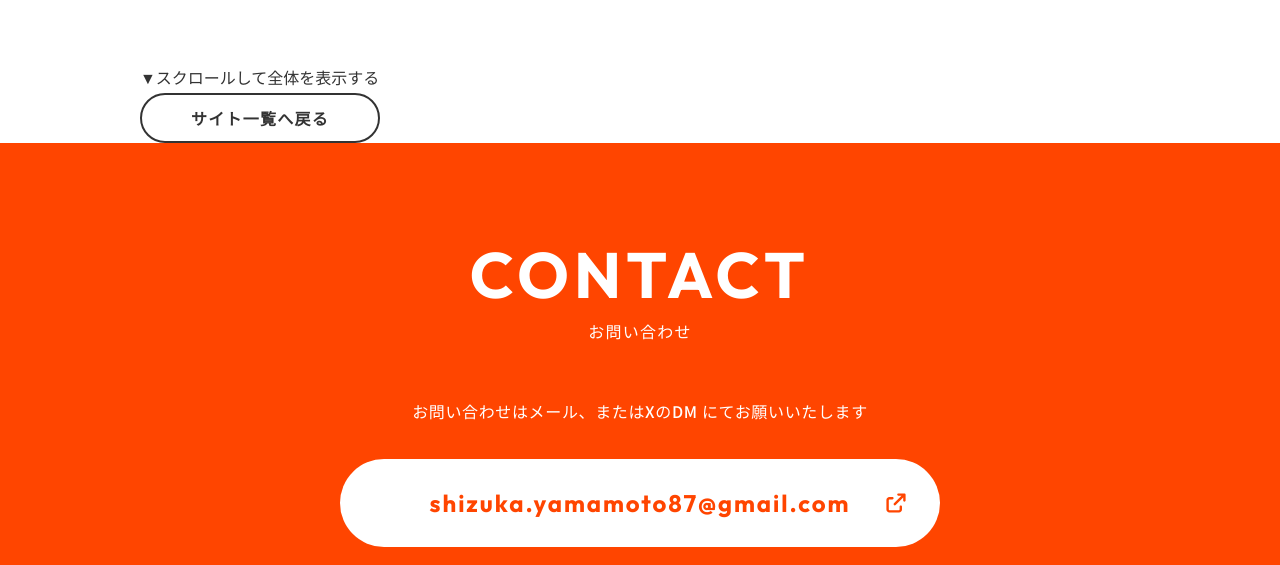
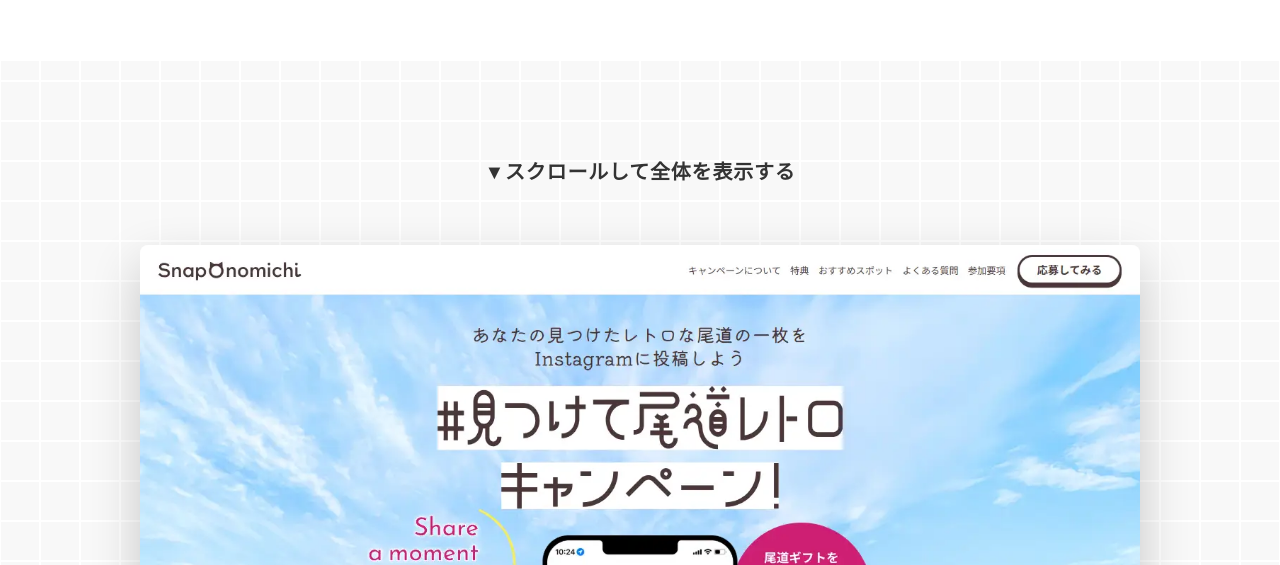
Before and after one commit to shiz-87/my-portfolio, a plain HTML site: page public/works-detail.html in a window 1280 px wide. Shown: the part 3640-4205 px from the top of the page. Drawn offline with Linux system fonts and the light colour scheme.

Commit message:
feat: 実績詳細ページのキャプチャセクション実装
- 全体キャプチャ画像のスクロール表示エリア（p-work-capture）を追加
- SP/PCで画像の出し分け（pictureタグ）とレスポンシブ対応
- スクロールバーを常時表示のカスタムデザイン（Mac風）に設定

```diff
--- a/public/works-detail.html
+++ b/public/works-detail.html
@@ -330,10 +330,25 @@
         <section class="p-work-capture">
           <div class="l-inner">
             <p class="p-work-capture__text">▼スクロールして全体を表示する</p>
-            <div class="p-work-capture__frame"></div>
-            <div class="p-work-capture__button">
-              <a href="#" target="_blank" class="c-button">サイト一覧へ戻る</a>
-            </div>
+            <figure class="p-work-capture__frame">
+              <div class="p-work-capture__scroll">
+                <picture>
+                  <source
+                    media="(min-width: 768px)"
+                    srcset="./assets/img/works-onomichi-full.webp"
+                    width="1412"
+                    height="11849"
+                  />
+                  <img
+                    src="./assets/img/sp/works-onomichi-full.webp"
+                    alt="#見つけて尾道レトロキャンペーンの全体キャプチャ"
+                    width="375"
+                    height="9065"
+                    loading="lazy"
+                  />
+                </picture>
+              </div>
+            </figure>
           </div>
         </section>
         <!-- /キャプチャセクション -->
--- a/src/assets/sass/project/_index.scss
+++ b/src/assets/sass/project/_index.scss
@@ -15,3 +15,4 @@
 @use "work-mv";
 @use "work-overview";
 @use "work-point";
+@use "work-capture";
--- /dev/null
+++ b/src/assets/sass/project/_work-capture.scss
@@ -0,0 +1,87 @@
+@use "../global/" as g;
+
+.p-work-capture {
+  padding-block: 64px;
+  background: url(../img/bg-grid-gray.png) repeat center top;
+
+  @include g.mq(md) {
+    padding-block: 100px;
+  }
+}
+
+.p-work-capture__text {
+  text-align: center;
+  font-size: 16px;
+  font-weight: 700;
+  line-height: 1;
+  letter-spacing: 0.64px;
+
+  @include g.mq(md) {
+    font-size: 20px;
+    letter-spacing: 0.8px;
+  }
+}
+
+/* ▼ 外枠（デザイン担当） */
+.p-work-capture__frame {
+  height: 55vh;
+  min-height: 400px;
+  max-height: 600px;
+  border-radius: 20px;
+  box-shadow: 0 20px 50px rgba(0, 0, 0, 0.2);
+  overflow: hidden;
+  transform: translateZ(0);
+  margin-top: 32px;
+  margin-inline: auto;
+
+  @include g.mq(md) {
+    width: 100%;
+    max-width: 1080px;
+    height: 650px;
+    border-radius: 8px;
+    margin-top: 64px;
+  }
+}
+
+.p-work-capture__scroll {
+  width: 100%;
+  height: 100%;
+  overflow-y: scroll;
+
+  /* ▼ Firefox対応 */
+  scrollbar-width: thin;
+  scrollbar-color: rgba(0, 0, 0, 0.2) g.$color-bg; /* つまみの色 背景色 */
+
+  /* ▼ Chrome, Safari, Edge対応 */
+  &::-webkit-scrollbar {
+    width: 8px; /* 全体の幅 */
+  }
+
+  /* 背景（トラック） */
+  &::-webkit-scrollbar-track {
+    background: g.$color-bg;
+  }
+
+  /* 持ち手（サム） */
+  &::-webkit-scrollbar-thumb {
+    background-color: rgba(0, 0, 0, 0.2);
+    border-radius: 10px;
+    border: 2px solid transparent;
+    background-clip: content-box;
+  }
+
+  /* ホバー時は少し濃くして操作しやすく */
+  &::-webkit-scrollbar-thumb:hover {
+    background-color: rgba(0, 0, 0, 0.4);
+  }
+
+  img {
+    width: 100%;
+    display: block;
+    margin-inline: auto;
+
+    @include g.mq(md) {
+      max-width: 100%;
+    }
+  }
+}
```
Also changed, not shown: public/assets/css/style.css, public/assets/img/bg-grid-gray.png (added), public/assets/img/bg-grid.svg (deleted), public/assets/img/sp/works-onomichi-full.webp (added), public/assets/img/works-onomichi-full.webp (added).
